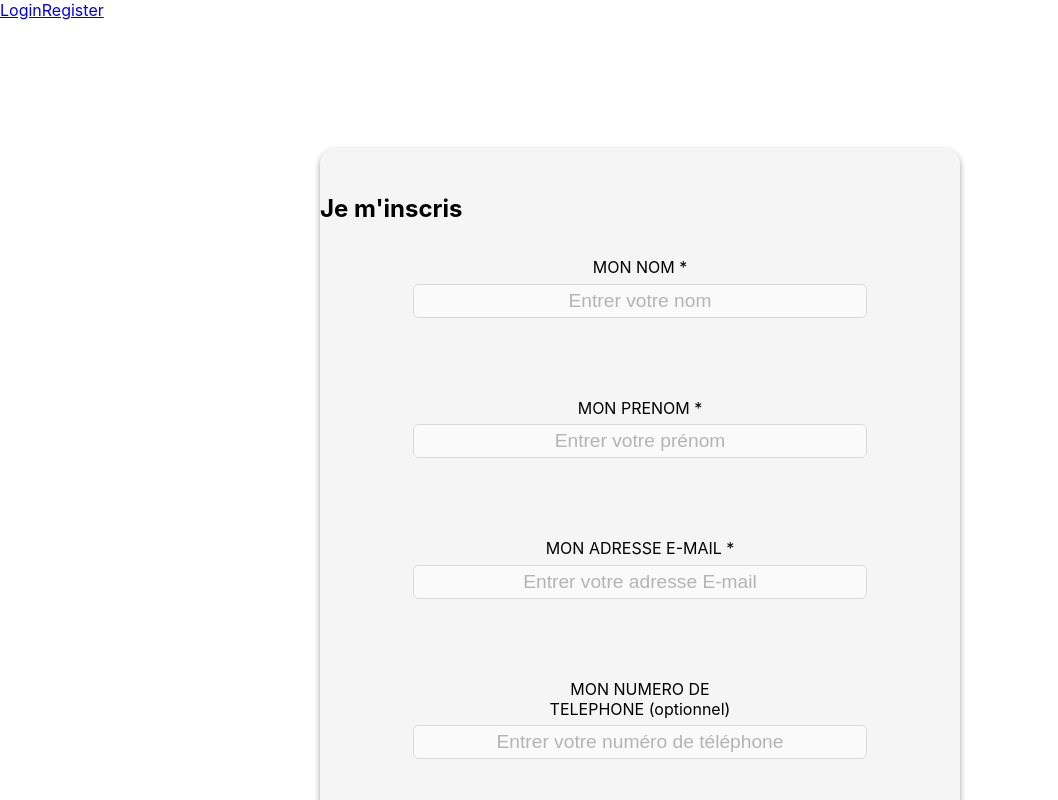
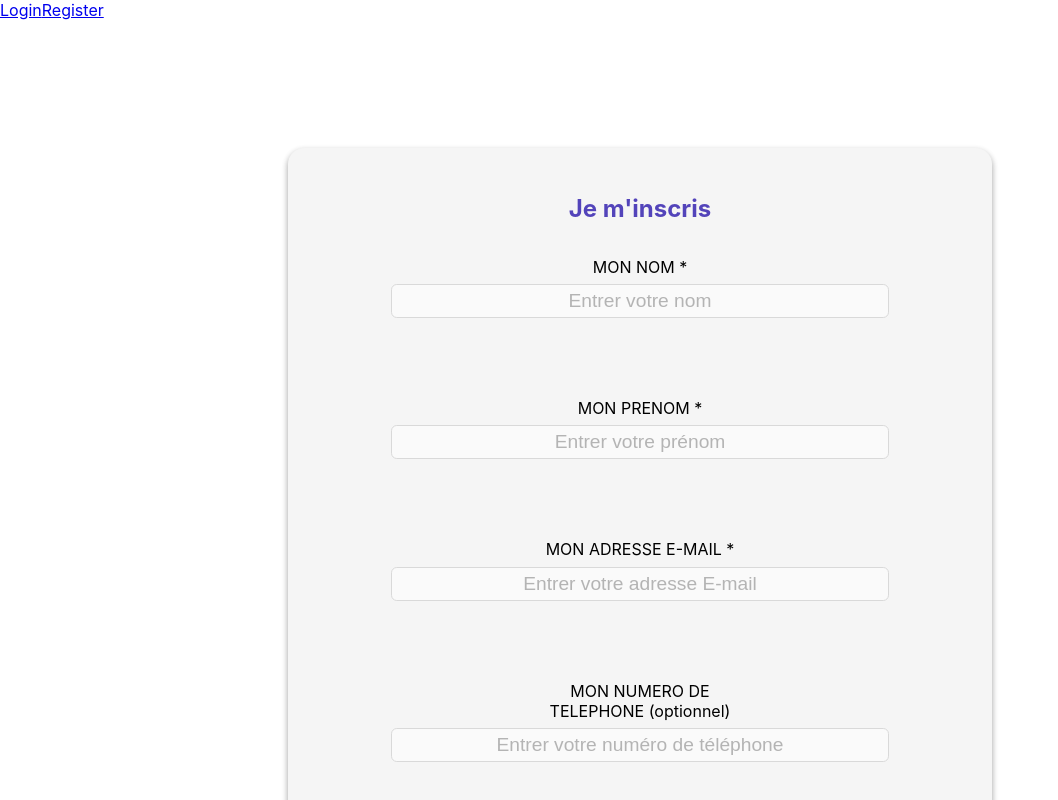
Before and after one commit to Magikmagnum/web-app, a React (Create React App) app: page /register in a window 1280 px wide. Shown: the top 800 px of the page, without its empty margins (0-1058 px from the left). Built offline with nearby package versions, Linux system fonts and the light colour scheme.

Commit message:
update Register.scss

```diff
--- a/src/Containers/Register/Register.scss
+++ b/src/Containers/Register/Register.scss
@@ -1,5 +1,5 @@
 .form-register {
-    width: 50%;
+    width: 55%;
     margin: 10% auto;
     display: flex;
     flex-direction: column;
@@ -11,3 +11,11 @@
 
     transition-duration: 500ms;
 }
+h2 {
+    text-align: center;
+    color: #5344BA;
+}
+p {
+    opacity: 50%;
+    text-align: center;
+}
```
